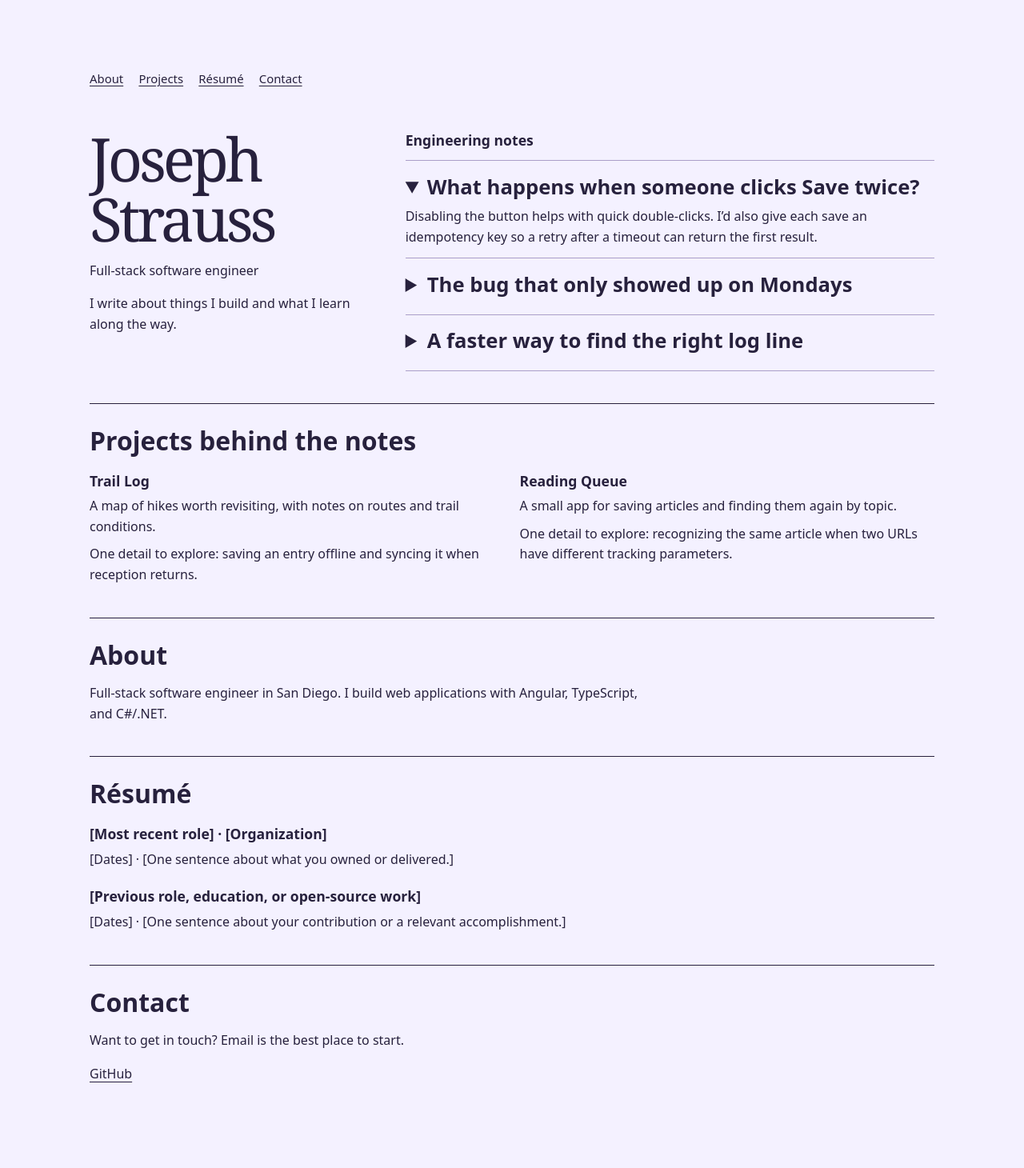
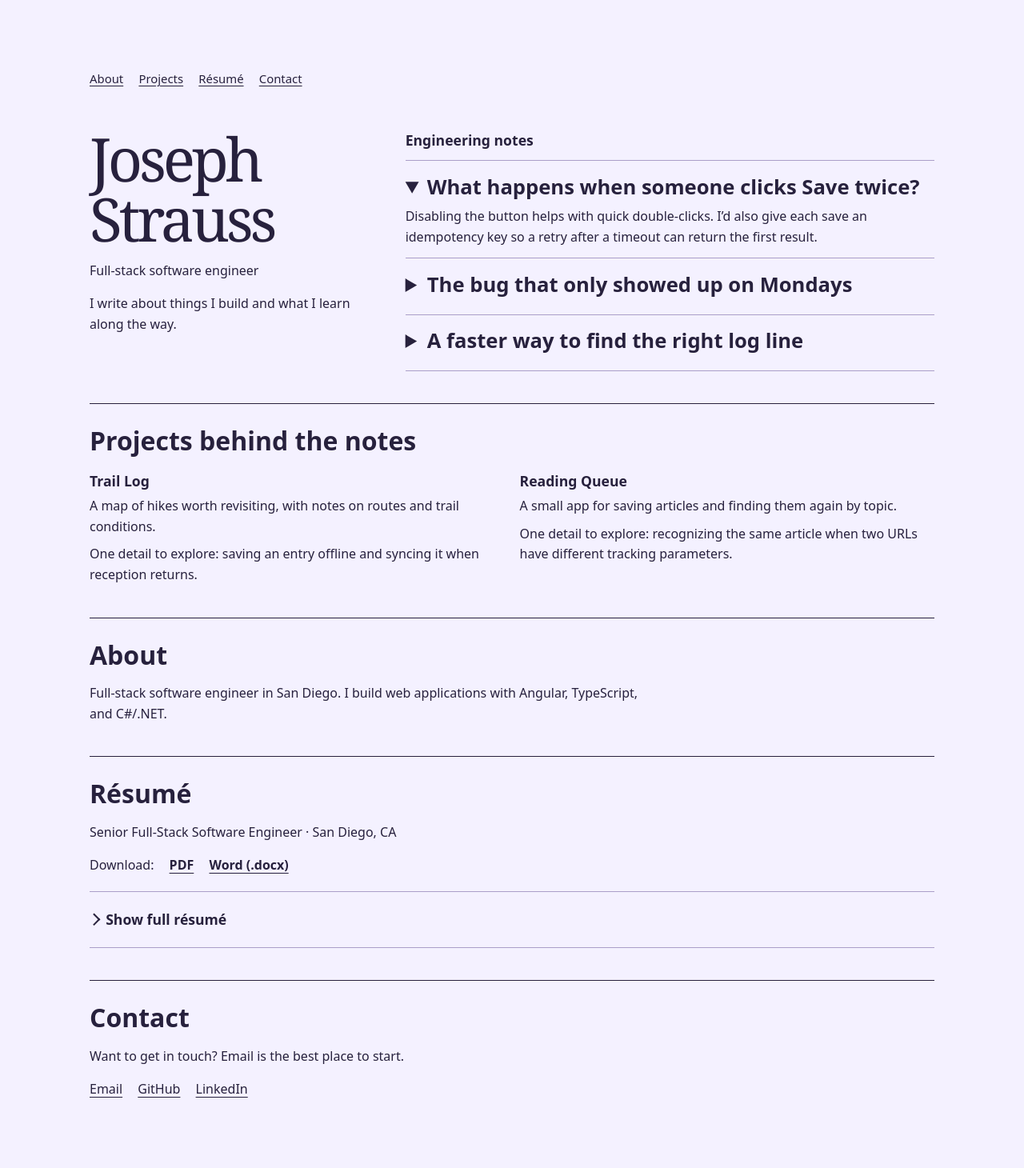
Before and after one commit to thestrauss3/thestrauss3.github.io, a Jekyll site: the page built from index.html, in a window 1280 px wide. Shown: the whole page at 80% size. Built offline with Jekyll 4.4.1, drawn with Linux system fonts in a browser that asks for light colours; some web fonts are replaced.

Commit message:
Add résumé section with show/hide toggle and downloads
Render the public résumé on the homepage from _data/resume.yml, behind a
toggleable arrow, with PDF and .docx download links. Fill in the public
contact email and LinkedIn for the Contact section.

Co-Authored-By: Claude Opus 5.5 <noreply@anthropic.com>

```diff
--- a/_config.yml
+++ b/_config.yml
@@ -5,9 +5,9 @@ author:
   name: Joseph Strauss
   role: Full-stack software engineer
   github: thestrauss3
-  # Fill these in to show the links under Contact:
-  email:
-  linkedin:   # full URL, e.g. https://www.linkedin.com/in/your-handle
+  # Shown as links under Contact (same details as the public résumé):
+  email: joseph.strauss.mail@gmail.com
+  linkedin: https://www.linkedin.com/in/joseph-strauss
 
 # Dev files that shouldn't be published as part of the site
 exclude:
--- /dev/null
+++ b/_includes/resume-job.html
@@ -0,0 +1,16 @@
+{% assign job = include.job %}
+<article>
+  <h4>{{ job.org }} <span>· {{ job.location }}</span></h4>
+  <ul class="resume-roles">
+    {% for role in job.roles %}
+    <li><span>{{ role.title }}</span> <span>{{ role.dates }}</span></li>
+    {% endfor %}
+  </ul>
+  {% if job.summary %}<p>{{ job.summary }}</p>{% endif %}
+  {% if job.highlights_label %}<p class="resume-eyebrow">{{ job.highlights_label }}</p>{% endif %}
+  {% if job.highlights %}
+  <ul>
+    {% for item in job.highlights %}<li><strong>{{ item.lead }}:</strong> {{ item.text }}</li>{% endfor %}
+  </ul>
+  {% endif %}
+</article>
--- a/assets/css/site.css
+++ b/assets/css/site.css
@@ -52,6 +52,48 @@ h1, h2, p { margin: 0; }
 .project-pair article { margin: 0 !important; }
 .project-pair p + p { margin-top: .55rem; }
 
+/* Résumé */
+.resume-downloads { display: flex; flex-wrap: wrap; align-items: center; gap: .25rem 1.2rem; margin-top: .4rem; }
+.resume-downloads a { display: inline-flex; align-items: center; min-height: 44px; font-weight: 600; }
+
+.notes .resume-toggle { margin-top: .6rem; }
+.notes .resume-toggle > summary {
+  list-style: none;
+  display: inline-flex; align-items: center; gap: .6rem;
+  font-size: 1.1rem;
+}
+.resume-toggle > summary::-webkit-details-marker { display: none; }
+.resume-arrow {
+  width: .6em; height: .6em;
+  border-right: 2px solid currentColor; border-bottom: 2px solid currentColor;
+  transform: rotate(-45deg);
+  transition: transform .2s ease;
+}
+.resume-toggle[open] .resume-arrow { transform: rotate(45deg); }
+.resume-toggle .when-open,
+.resume-toggle[open] .when-closed { display: none; }
+.resume-toggle[open] .when-open { display: inline; }
+@media (prefers-reduced-motion: reduce) { .resume-arrow { transition: none; } }
+
+.resume { padding-top: .6rem; }
+.resume section + section { margin-top: 1.6rem; }
+.resume h3 { text-transform: uppercase; letter-spacing: .06em; font-size: .9rem; }
+.resume h4 { margin: 0 0 .3rem; font-size: 1.05rem; }
+.resume h4 span { font-weight: 400; }
+.resume article + article { margin-top: 1.2rem; }
+.resume .resume-roles + p { margin-top: .4rem; }
+.resume ul { margin: .4rem 0 0; padding-left: 1.2rem; max-width: 43rem; }
+.resume li + li { margin-top: .4rem; }
+.resume .resume-roles { list-style: none; padding: 0; }
+.resume .resume-roles li { display: flex; flex-wrap: wrap; justify-content: space-between; gap: 0 1rem; margin: 0; }
+.resume .resume-roles li span:last-child { color: #5b5276; font-variant-numeric: tabular-nums; }
+.resume-eyebrow { margin-top: .8rem !important; font-size: .8rem; font-weight: 600; text-transform: uppercase; letter-spacing: .06em; color: #5b5276; }
+.resume-skills { margin: 0; max-width: 43rem; }
+.resume-skills div + div { margin-top: .3rem; }
+.resume-skills dt { display: inline; font-weight: 600; }
+.resume-skills dt::after { content: ":"; }
+.resume-skills dd { display: inline; margin: 0 0 0 .3rem; }
+
 .contact-links { display: flex; flex-wrap: wrap; gap: .25rem 1.2rem; margin: .4rem 0 0; }
 
 @media (max-width: 42rem) {
--- a/index.html
+++ b/index.html
@@ -46,15 +46,53 @@ layout: default
 
     <div class="portfolio-section" id="resume">
       <h2>Résumé</h2>
-      <!-- TODO: fill in your roles, then drop a PDF at assets/resume.pdf and link it below. -->
-      <article>
-        <h3>[Most recent role] · [Organization]</h3>
-        <p>[Dates] · [One sentence about what you owned or delivered.]</p>
-      </article>
-      <article>
-        <h3>[Previous role, education, or open-source work]</h3>
-        <p>[Dates] · [One sentence about your contribution or a relevant accomplishment.]</p>
-      </article>
+      {% assign r = site.data.resume %}
+      <p>{{ r.title }} · {{ r.location }}</p>
+      <p class="resume-downloads">
+        <span>Download:</span>
+        <a href="{{ '/assets/resume/Joseph_Strauss_Resume.pdf' | relative_url }}" download>PDF</a>
+        <a href="{{ '/assets/resume/Joseph_Strauss_Resume.docx' | relative_url }}" download>Word (.docx)</a>
+      </p>
+
+      <details class="resume-toggle">
+        <summary><span class="resume-arrow" aria-hidden="true"></span><span class="when-closed">Show full résumé</span><span class="when-open">Hide full résumé</span></summary>
+
+        <div class="resume">
+          <section>
+            <h3>Summary</h3>
+            <p>{{ r.summary }}</p>
+          </section>
+
+          <section>
+            <h3>Technical skills</h3>
+            <dl class="resume-skills">
+              {% for group in r.skills %}
+              <div><dt>{{ group.label }}</dt><dd>{{ group.items }}</dd></div>
+              {% endfor %}
+            </dl>
+          </section>
+
+          <section>
+            <h3>Professional experience</h3>
+            {% for job in r.experience %}{% include resume-job.html job=job %}{% endfor %}
+          </section>
+
+          <section>
+            <h3>Military experience</h3>
+            {% for job in r.military %}{% include resume-job.html job=job %}{% endfor %}
+          </section>
+
+          <section>
+            <h3>Education</h3>
+            {% for school in r.education %}
+            <article>
+              <h4>{{ school.org }} <span>· {{ school.location }}</span></h4>
+              <p>{{ school.detail }} · {{ school.dates }}</p>
+            </article>
+            {% endfor %}
+          </section>
+        </div>
+      </details>
     </div>
 
     <div class="portfolio-section" id="contact">
```
Also changed, not shown: _data/resume.yml (added, +68 -0 lines), 2 other files.
